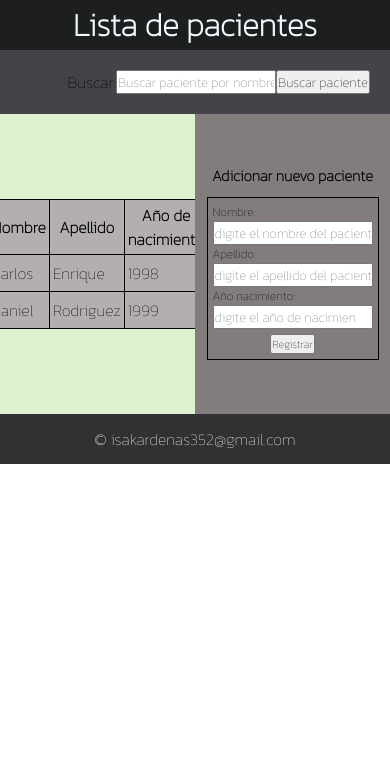
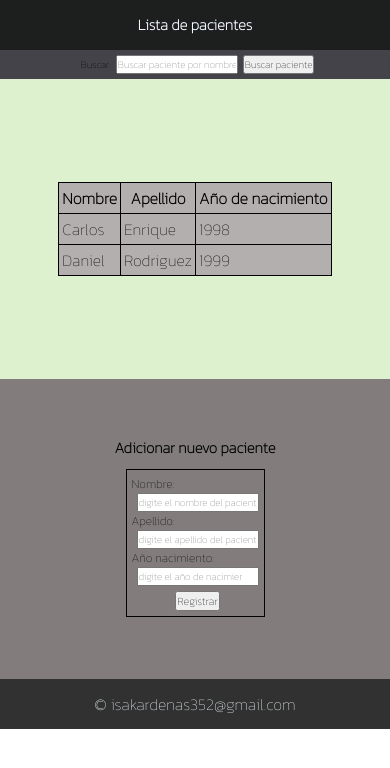
Before and after one commit to isa201/lista-pacientes, a plain HTML site: page index.html in a window 390 px wide. Drawn offline with Linux system fonts and the light colour scheme.

Commit message:
Estilos de flexbox responsive

```diff
--- a/style.css
+++ b/style.css
@@ -11,60 +11,6 @@
   display: none;
 }
 
-/*ESTILOS CON FLEXBOX
-
-.header-principal .container {
-  display: flex;
-  padding: 15px;
-  align-items: center; alinear los items verticalmente en el centro
-  justify-content: space-between; espacio entre elementos dentro del div(container),alinear horizontalmente
-  background-color: bisque;
-}
-
-.menu {
-  display: flex;
-}
-.menu label {
-  margin-right: 10px;
-}
-
-.content-principal {
-  background-color: aquamarine;
-  display: flex;
-  height: 300px;
-  padding: 15px;
-  align-items: center;
-  justify-content: space-between;
-}
-.section-pacientes {
-  display: flex;
-  align-items: center;
-  width: 60%;
-  height: 200px;
-  padding: 15px;
-  justify-content: center;
-}
-.barra-lateral {
-  display: flex;
-  flex-direction: column;
-  background-color: rgb(87, 87, 191);
-  align-items: center;
-  width: 40%;
-  height: 200px;
-  padding: 15px;
-}
-
-.barra-lateral #adicionar-paciente {
-  margin-top: 10px;
-}
-.footer .container {
-  background-color: bisque;
-  display: flex;
-  padding: 15px;
-  align-items: center;
-  justify-content: center;
-}
-*/
 header {
   background-color: rgb(29, 30, 30);
   height: 50px;
@@ -81,13 +27,18 @@ nav {
   padding: 20px;
   flex-wrap: no-wrap;
 }
+nav label,
+input,
+button {
+  margin-left: 5px;
+}
 
 .content-principal {
   display: flex;
   /*Elementos dentro se comportan como filas*/
   flex-direction: row;
   flex-wrap: wrap;
-  height: 300px;
+  height: 500px;
 }
 .content-principal section {
   display: flex;
@@ -150,3 +101,41 @@ footer {
   color: black;
   font-weight: bold;
 }
+
+@media (max-width: 768px) {
+  .content-principal {
+    display: flex;
+    height: 600px;
+    flex-direction: column;
+  }
+  .content-principal section {
+    width: 100%;
+    height: 50%;
+    flex-wrap: wrap;
+  }
+  .content-principal aside {
+    width: 100%;
+    height: 50%;
+    flex-wrap: wrap;
+  }
+  nav {
+    justify-content: center;
+    flex-wrap: wrap;
+    padding: 5px;
+    align-items: center;
+  }
+  nav label,
+  input,
+  button {
+    font-size: 10px;
+    margin-left: 5px;
+  }
+  header h1 {
+    font-size: 15px;
+  }
+  .content-principal table,
+  td,
+  th {
+    height: 20px;
+  }
+}
```
Also changed, not shown: index.html (+1 -1 lines).
